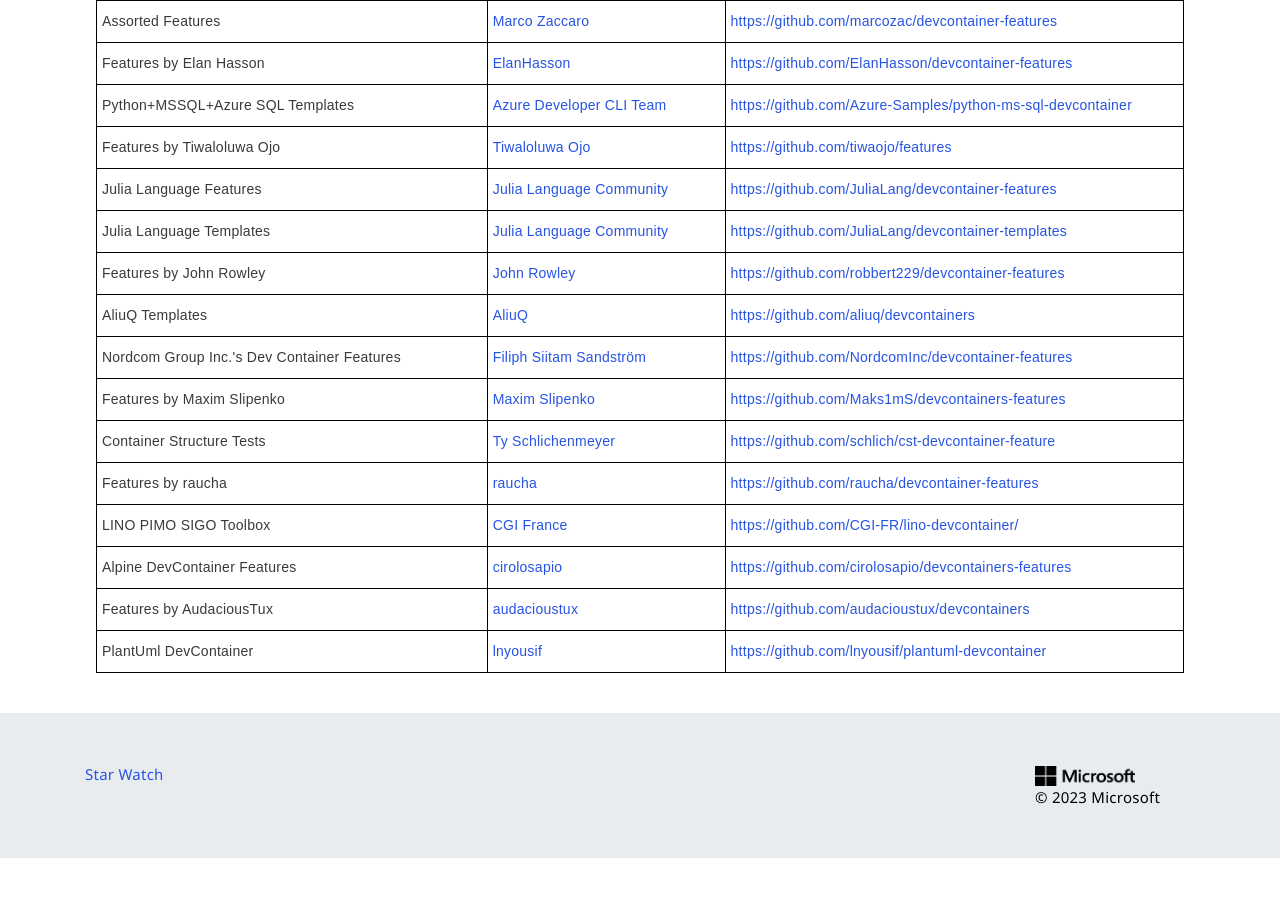
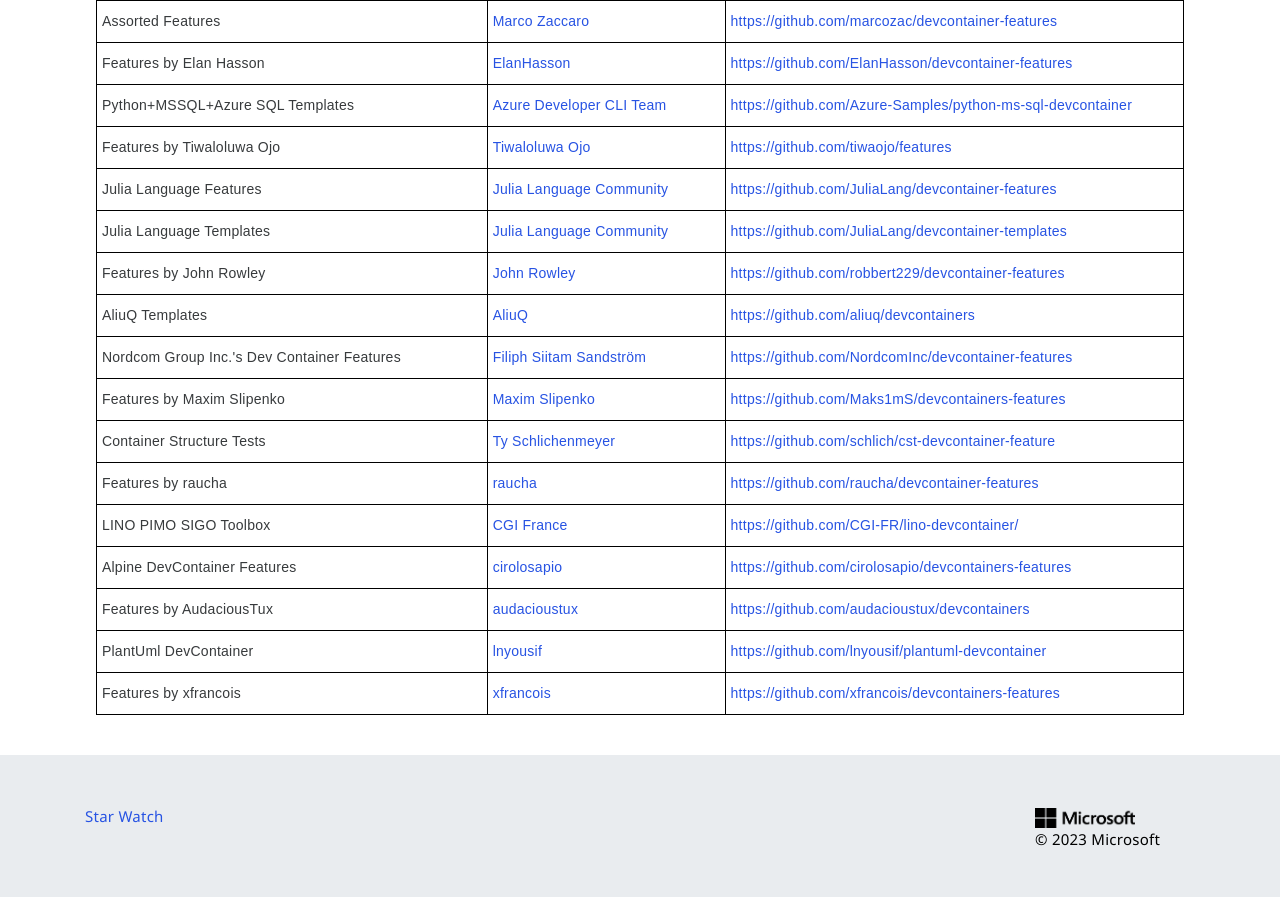
Before and after one commit to devcontainers/devcontainers.github.io, a Jekyll site: the page built from collections.html, in a window 1280 px wide and 900 px high, scrolled down 4660 px. Shown: the top 897 px of the window. Built offline with Jekyll 4.4.1, drawn with Linux system fonts in a browser that asks for light colours; nearby versions of some CDN libraries; comment, search, counter and statistics services are not loaded; before the commit the page ends 5518 px from its top, so only the background shows below that.

Commit message:
Update collection-index.yml (#306)
add xfrancois devcontainer-features collection

```diff
--- a/_data/collection-index.yml
+++ b/_data/collection-index.yml
@@ -593,3 +593,8 @@
   contact: https://github.com/lnyousif/plantuml-devcontainer/issues
   repository: https://github.com/lnyousif/plantuml-devcontainer
   ociReference: ghcr.io/lnyousif/plantuml-devcontainer
+- name: Features by xfrancois
+  maintainer: xfrancois
+  contact: https://github.com/xfrancois/devcontainers-features/issues
+  repository: https://github.com/xfrancois/devcontainers-features
+  ociReference: ghcr.io/xfrancois/devcontainers-features
```
